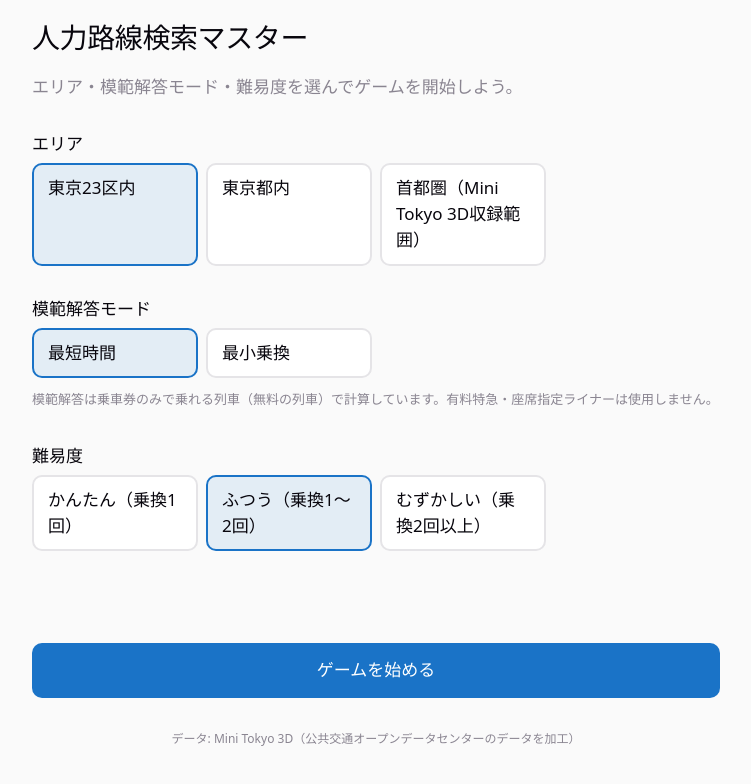
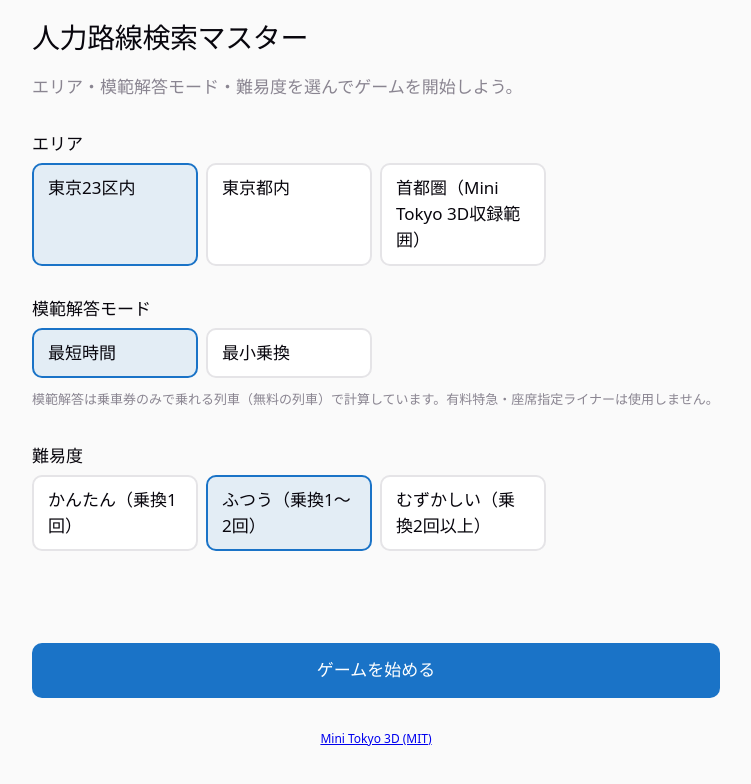
Before and after one commit to hemingu/TransitMaster, a React (Vite) app: page / in a window 1280 px wide. Shown: the top 784 px of the page, without its empty margins (264-1015 px from the left). Built offline with nearby package versions, Linux system fonts and the light colour scheme.

Commit message:
クレジット表記を「Mini Tokyo 3D (MIT)」に簡略化しリポジトリへリンク
Co-Authored-By: Claude Opus 5.5 <noreply@anthropic.com>

```diff
--- a/src/components/SetupScreen.tsx
+++ b/src/components/SetupScreen.tsx
@@ -108,7 +108,11 @@ export function SetupScreen({
         ゲームを始める
       </button>
 
-      <p className="credit">データ: Mini Tokyo 3D（公共交通オープンデータセンターのデータを加工）</p>
+      <p className="credit">
+        <a href="https://github.com/nagix/mini-tokyo-3d" target="_blank" rel="noopener noreferrer">
+          Mini Tokyo 3D (MIT)
+        </a>
+      </p>
     </div>
   );
 }
```
Also changed, not shown: 1 other file (tests, documents, lock files or other folders).
